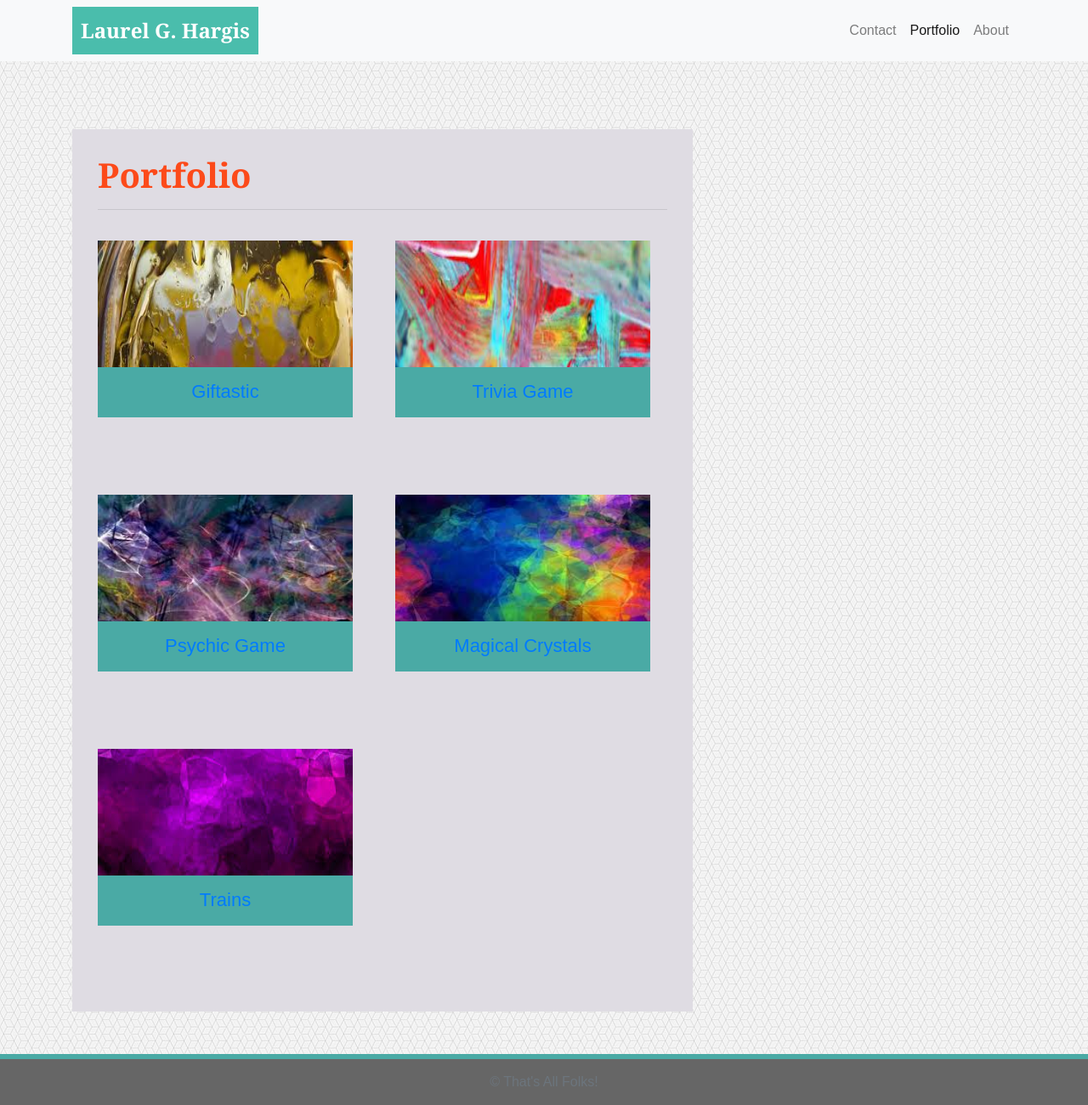
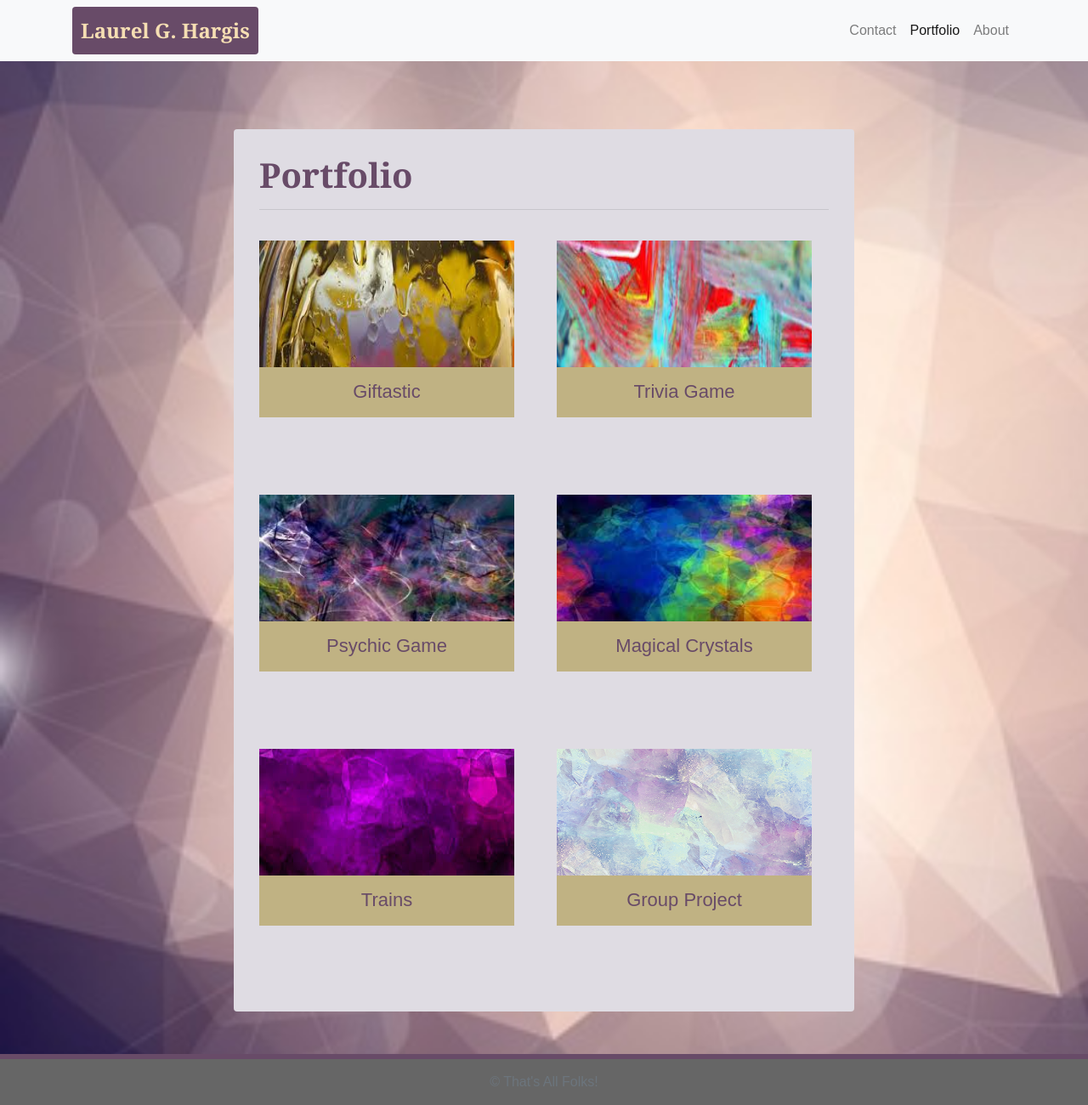
Before and after one commit to LGHargis/Portfolio, a plain HTML site: page portfolio.html in a window 1280 px wide. Shown: the whole page at 85% size. Drawn offline with nearby package versions, Linux system fonts and the light colour scheme.

Commit message:
new colors

```diff
--- a/assets/css/styles.css
+++ b/assets/css/styles.css
@@ -1,7 +1,8 @@
 
 body {
   font-family: Arial, "Helvetica Neue", Helvetica, sans-serif;
-  background-image: url("../imgs/background.jpg");
+  background-image: url("../imgs/subtle.jpg");
+  background-size:cover;
 }
 
 html {
@@ -22,7 +23,7 @@ main {
 }
 
 .block-header {
-  color:#fc4a1a;
+  color:rgb(104, 75, 104);
   font-family: Georgia, Times, "Times New Roman", serif;
   font-weight: bold;
 }
@@ -32,14 +33,11 @@ main {
   font-family: Georgia, Times, "Times New Roman", serif;
   font-size: 24px;
   font-weight: bold;
-  color:white;
-background:#4abdac;
+  color:wheat;
+background:rgb(104, 75, 104);
 padding:10px;
 }
 
-.navbar-default .navbar-nav > li > a:hover {
-  color: #4aaaa5;
-}
 
 .navbar {
   background: white;
@@ -76,13 +74,13 @@ padding:10px;
 
 .text-muted-footer {
   margin-top: 15px;
-  color: #4aaaa5;
+  color: rgb(104, 75, 104);
 }
 
 .two-toned-footer-color {
   height: 6px;
   padding-top: 3px;
-  background-color: #4aaaa5;
+  background-color:rgb(104, 75, 104);
 }
 
 .about-me-header {
@@ -90,7 +88,7 @@ padding:10px;
   font-family: Georgia, Times, "Times New Roman", serif;
   font-size: 32px;
   font-weight: bold;
-  color: #4aaaa5;
+
 }
 
 #about-image {
@@ -98,7 +96,12 @@ padding:10px;
   width: 200px;
   margin: 0 20px 10px 0;
 }
-
+.col-md-8{
+  margin:auto;
+}
+.col-md-10{
+  margin:auto;
+}
 .port-image {
   margin: 20px auto;
   width:300px;
@@ -112,12 +115,15 @@ padding:10px;
   text-align: center;
   font-size: 22px;
   color: #ffffff;
-  background-color: #4aaaa5;
+  background-color: #c0b283;
   padding-top: 12px;
   padding-right: 5px;
   padding-bottom: 5px;
   padding-left: 5px;
   margin: 0;
+}
+.link{
+  color:rgb(104, 75, 104);
 }
 
 .form-control {
@@ -131,7 +137,7 @@ padding:10px;
   font-size: 16px;
   font-weight: lighter;
   color: #fff;
-  background-color: #4aaaa5;
+  background-color:#c0b283;
   border: 0;
 }
 
--- a/portfolio.html
+++ b/portfolio.html
@@ -17,7 +17,7 @@
 <body>
   <nav class="navbar navbar-expand-lg navbar-light bg-light">
     <div class="container">
-      <a class="navbar-brand" href="index.html" id="logo">Laurel G. Hargis</a>
+      <a class="navbar-brand rounded" href="index.html" id="logo">Laurel G. Hargis</a>
       <button class="navbar-toggler" type="button" data-toggle="collapse" data-target="#navbarTogglerDemo01" aria-controls="navbarTogglerDemo01"
         aria-expanded="false" aria-label="Toggle navigation">
         <span class="navbar-toggler-icon"></span>
@@ -41,7 +41,7 @@
   <div class="container">
     <main class="row">
       <div class="col-md-8">
-        <article class="block">
+        <article class="block rounded">
           <h1 class="block-header">Portfolio</h1>
           <hr />
           <div class="row">
@@ -79,22 +79,28 @@
                 <a class="link" href="https://lghargis.github.io/Trains/">Trains </a>
               </div>
             </div>
+            <div class="col-sm-6 col-md-12 col-lg-6">
+              <img class="img-fluid port-image" src="assets/imgs/img8.png" alt="watercolor">
+              <div class="boxlabel">
+                <a class="link" href="https://matthew-woodward.github.io/Group-Project/">Group Project</a>
+              </div>
+            </div>
           </div>
         </article>
       </div>
     </main>
   </div>
 
-  <footer class="footer">
-    <div class="two-toned-footer-color"></div>
-    <p class="text-muted text-muted-footer text-center">
+  <footer class="footer ">
+    <div class="two-toned-footer-color "></div>
+    <p class="text-muted text-muted-footer text-center ">
       &copy; That's All Folks!
     </p>
   </footer>
 
-  <script type="text/javascript" src="https://cdnjs.cloudflare.com/ajax/libs/jquery/3.2.1/jquery.min.js"></script>
+  <script type="text/javascript " src="https://cdnjs.cloudflare.com/ajax/libs/jquery/3.2.1/jquery.min.js "></script>
 
-  <script src="https://maxcdn.bootstrapcdn.com/bootstrap/4.0.0/js/bootstrap.min.js"></script>
+  <script src="https://maxcdn.bootstrapcdn.com/bootstrap/4.0.0/js/bootstrap.min.js "></script>
 
 </body>
 
```
Also changed, not shown: contact.html (+2 -2 lines), index.html (+4 -4 lines), assets/imgs/img8.png (added), assets/imgs/subtle.jpg (added).
